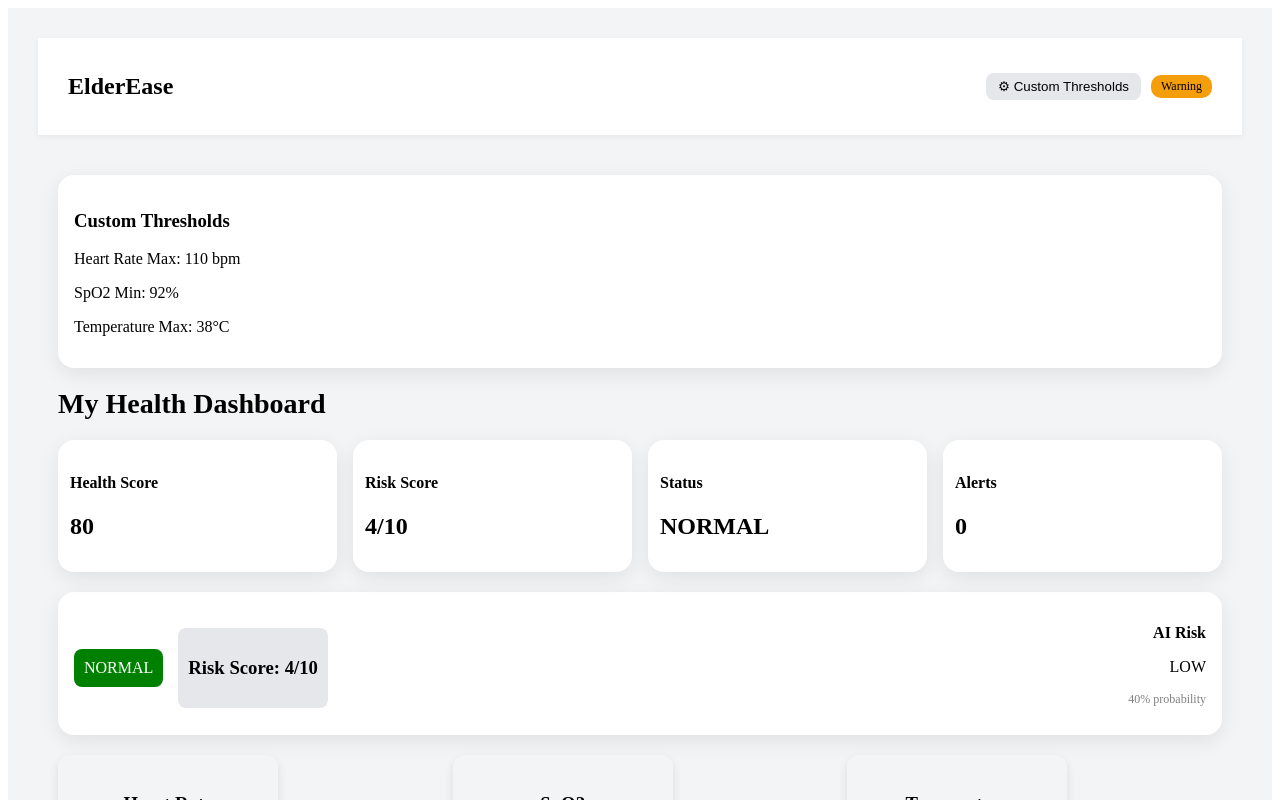
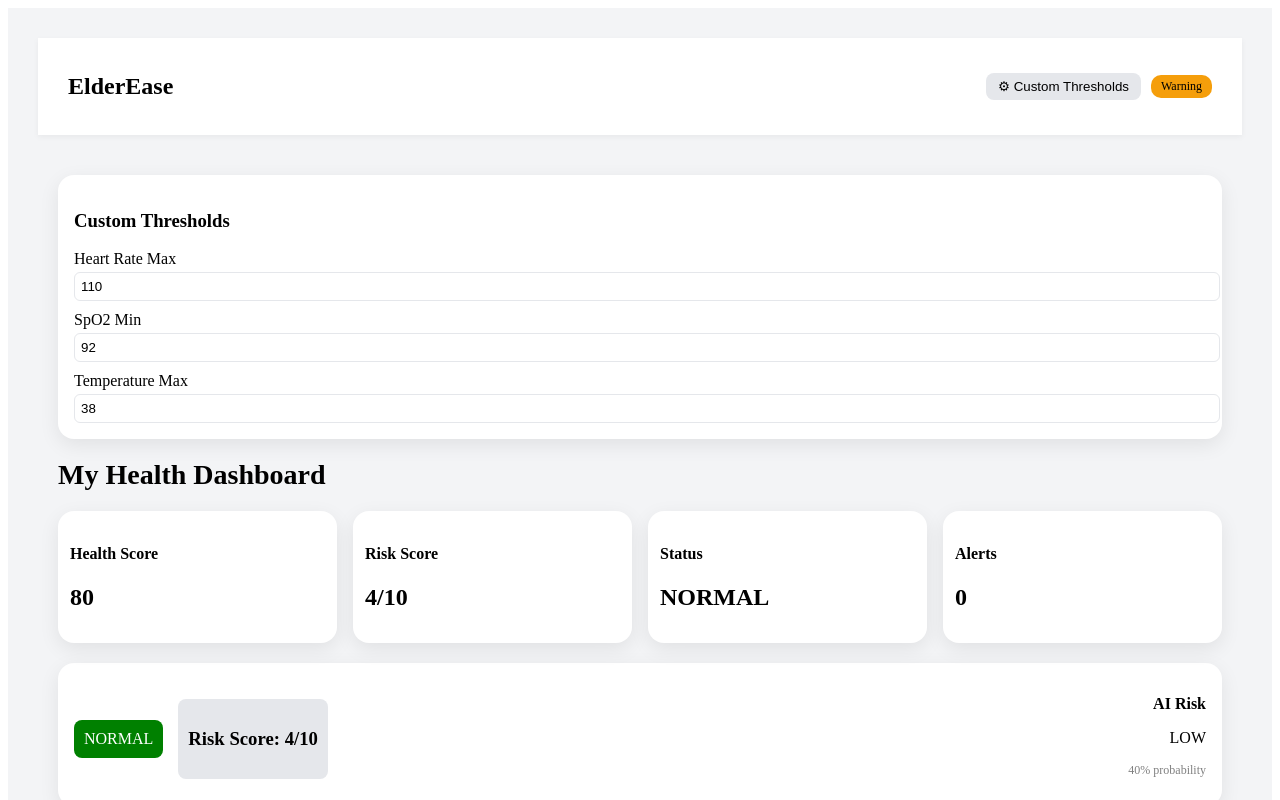
Before and after one commit to Aadya2901/ElderEase, a React app in the folder frontend/: page / in a window 1280 px wide. Both pictures are taken after a click on the button "⚙ Custom Thresholds". Shown: the top 800 px of the page. Built offline with nearby package versions, Linux system fonts and the light colour scheme; the HTML template or start-up script is replaced by a standard one.

Commit message:
ui: convert threshold panel into editable inputs

```diff
--- a/frontend/src/pages/PatientDashboard.jsx
+++ b/frontend/src/pages/PatientDashboard.jsx
@@ -120,9 +120,54 @@ export default function PatientDashboard() {
         }}>
           <h3>Custom Thresholds</h3>
 
-          <p>Heart Rate Max: 110 bpm</p>
-          <p>SpO2 Min: 92%</p>
-          <p>Temperature Max: 38°C</p>
+          {/* ❤️ Heart Rate */}
+          <div style={{ marginTop: "10px" }}>
+            <label>Heart Rate Max</label>
+            <input
+              type="number"
+              defaultValue={110}
+              style={{
+                width: "100%",
+                padding: "6px",
+                marginTop: "4px",
+                borderRadius: "6px",
+                border: "1px solid #e5e7eb"
+              }}
+            />
+          </div>
+
+          {/* 🔵 SpO2 */}
+          <div style={{ marginTop: "10px" }}>
+            <label>SpO2 Min</label>
+            <input
+              type="number"
+              defaultValue={92}
+              style={{
+                width: "100%",
+                padding: "6px",
+                marginTop: "4px",
+                borderRadius: "6px",
+                border: "1px solid #e5e7eb"
+              }}
+            />
+          </div>
+
+          {/* 🟡 Temperature */}
+          <div style={{ marginTop: "10px" }}>
+            <label>Temperature Max</label>
+            <input
+              type="number"
+              defaultValue={38}
+              style={{
+                width: "100%",
+                padding: "6px",
+                marginTop: "4px",
+                borderRadius: "6px",
+                border: "1px solid #e5e7eb"
+              }}
+            />
+          </div>
+
         </div>
       )}
 
```
Lines whose indentation alone changed are shown as unchanged.
